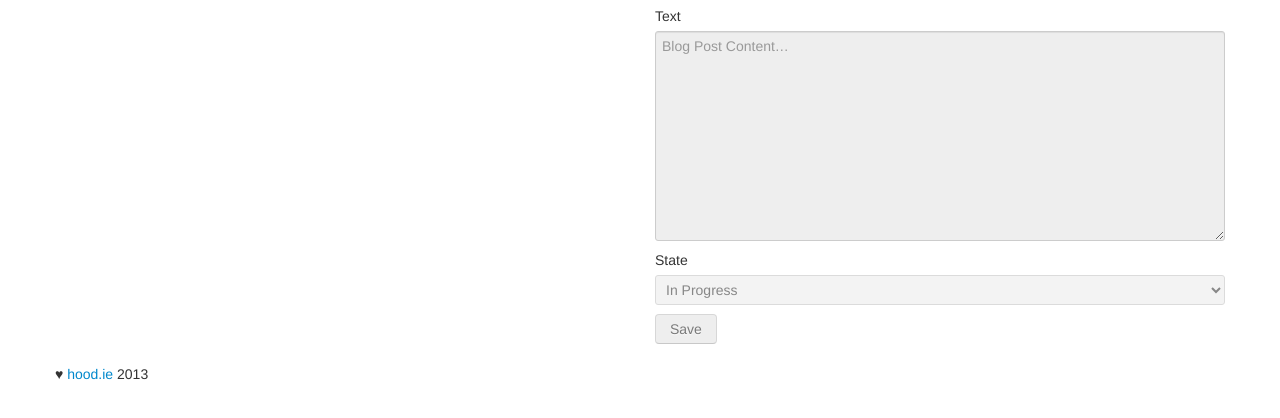
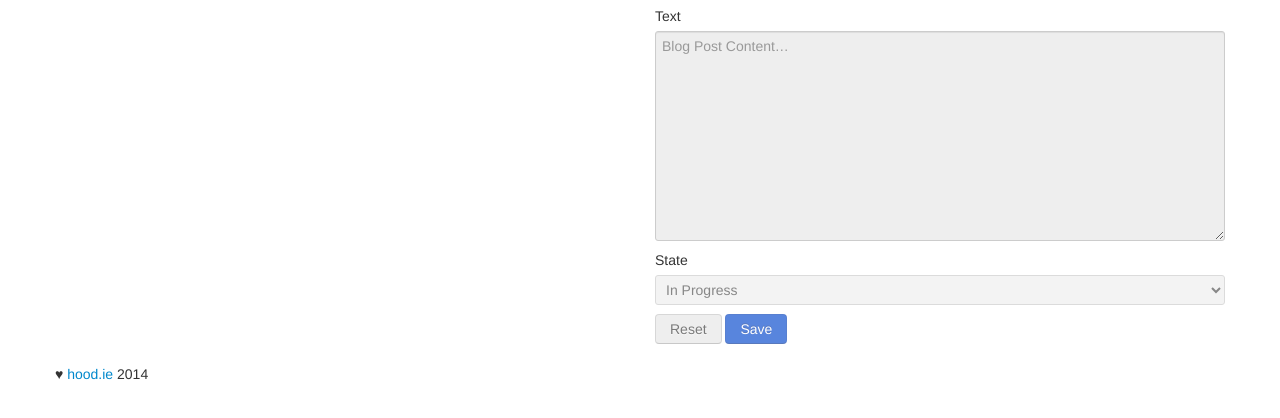
Before and after one commit to kore/hoodie-workshop, a website: page www/index.html in a window 1280 px wide. Shown: the part 180-598 px from the top of the page. Drawn offline with Linux system fonts and the light colour scheme; no server answers; files whose address does not match are found by name.

Commit message:
Added: Reset button

```diff
--- a/www/index.html
+++ b/www/index.html
@@ -88,14 +88,15 @@
                 <option value="published">Published</option>
                 <option value="archived">Archived</option>
               </select>
-              <button disabled type="submit" class="btn">Save</button>
+              <button disabled type="reset" class="btn">Reset</button>
+              <button disabled type="submit" class="btn btn-primary">Save</button>
             </fieldset>
           </form>
         </div>
       </div>
 
       <footer class="copy">
-        <p>&hearts; <a href="http://hood.ie">hood.ie</a> 2013</p>
+        <p>&hearts; <a href="http://hood.ie">hood.ie</a> 2014</p>
       </footer>
     </div>
 
@@ -109,6 +110,7 @@
     <script src="assets/vendor/bootstrap.modalform.js"></script>
     <script src="assets/vendor/underscore-min.js"></script>
     <script src="assets/vendor/handlebars.min.js"></script>
+
     <script src="assets/template.js"></script>
     <script src="assets/list.js"></script>
     <script src="assets/form.js"></script>
```
